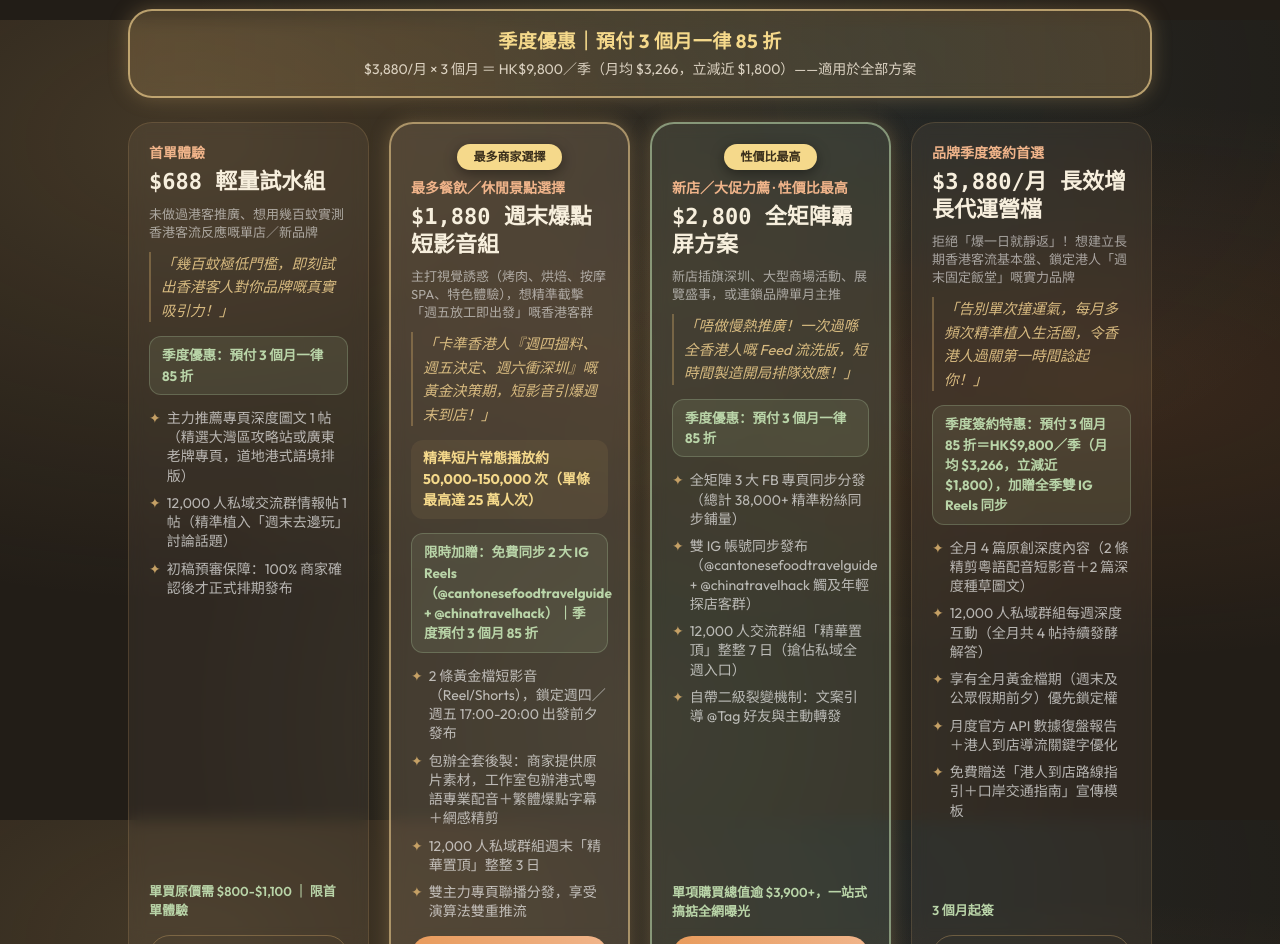
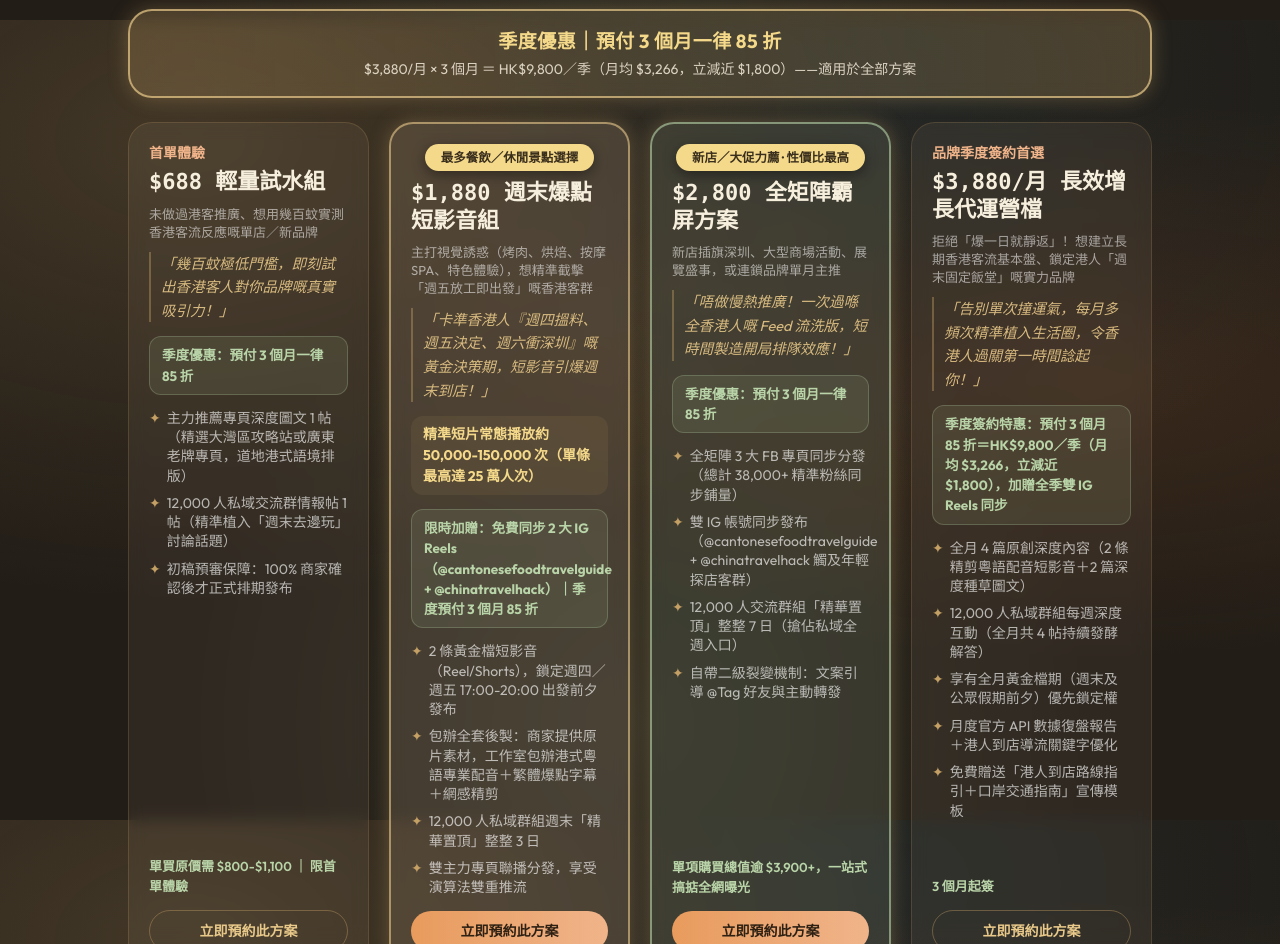
Before and after one commit to zzzzzerozzzz/podcast-web, a Next.js app: page / in a window 1280 px wide. Shown: the part 3180-4124 px from the top of the page. Built offline with nearby package versions, Linux system fonts and the light colour scheme.

Commit message:
套餐卡三修：按鈕mt-auto沉底完整顯示+卡h-full自適應/星卡badge直接用tag單一標籤（刪雙標重複）/四卡等高flex stretch

```diff
--- a/app/page.tsx
+++ b/app/page.tsx
@@ -659,16 +659,17 @@ export default function Home() {
               return (
                 <div
                   key={p.name}
-                  className={`rounded-3xl p-5 backdrop-blur flex flex-col relative ${morandi} ${
+                  className={`h-full rounded-3xl p-5 backdrop-blur flex flex-col relative ${morandi} ${
                     p.star ? "glow-gold" : ""
                   }`}
                 >
                   {p.star ? (
-                    <div className="self-center mb-2 bg-[#f5d98b] text-[#3a2f1c] text-[12px] font-bold rounded-full px-4 py-1 shadow-[0_4px_14px_rgba(0,0,0,0.4)]">
-                      {p.star === "top" ? t.starTop : t.starValue}
+                    <div className="self-center mb-2 bg-[#f5d98b] text-[#3a2f1c] text-[12.5px] font-bold rounded-full px-4 py-1 shadow-[0_4px_14px_rgba(0,0,0,0.4)]">
+                      {p.tag}
                     </div>
-                  ) : null}
-                  <div className="text-[14px] font-semibold text-[#f0b48a] mb-1">{p.tag}</div>
+                  ) : (
+                    <div className="text-[14px] font-semibold text-[#f0b48a] mb-1">{p.tag}</div>
+                  )}
                   <div className="text-[22px] leading-tight font-bold font-mono tabular-nums mb-2.5 text-[#f7efdd]">{p.name}</div>
                   <p className="text-[13px] text-white/55 leading-snug mb-2.5">{p.who}</p>
                   <p className="text-[14.5px] text-[#e8c98a]/90 italic leading-relaxed border-l-2 border-[#c5a065]/40 pl-2.5 mb-3.5">
@@ -697,7 +698,7 @@ export default function Home() {
                   ) : null}
                   <a
                     href="https://wa.me/qr/RFLV47X75BYHI1"
-                    className={`text-center text-sm font-bold rounded-full py-2.5 px-4 ${
+                    className={`mt-auto text-center text-sm font-bold rounded-full py-2.5 px-4 ${
                       p.star
                         ? "bg-gradient-to-r from-[#e89b5c] to-[#f0b48a] text-[#2e2114]"
                         : "border border-[#c5a065]/40 text-[#e8c98a]"
```
